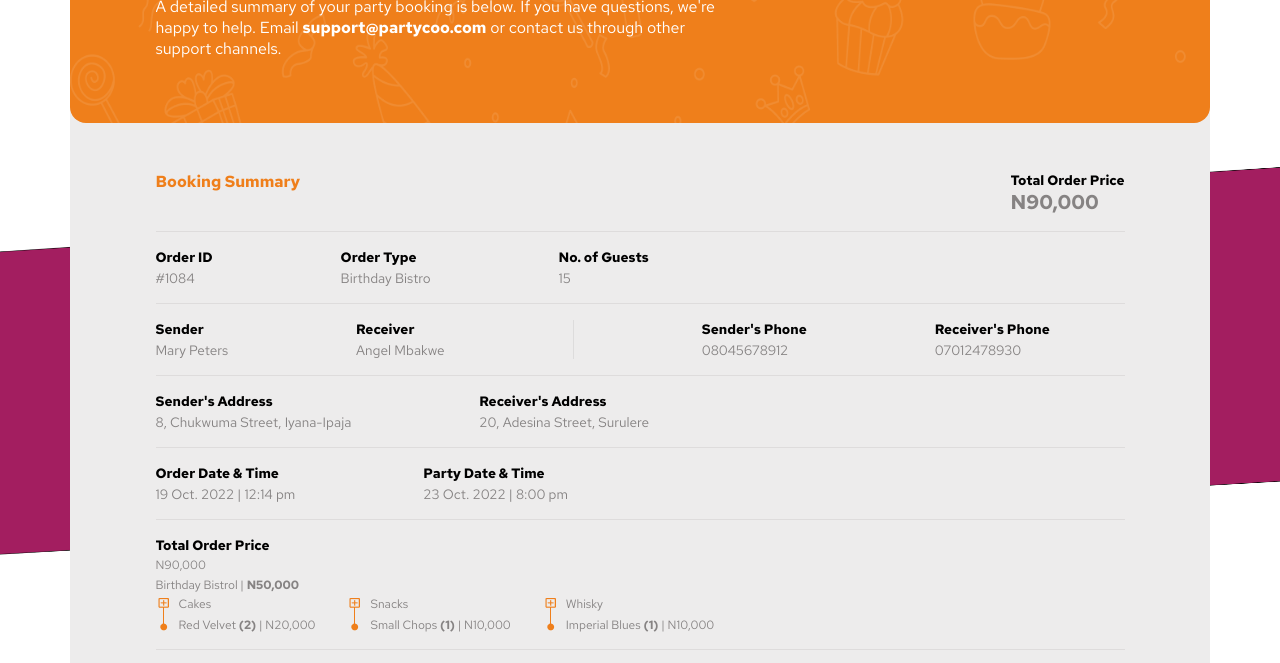
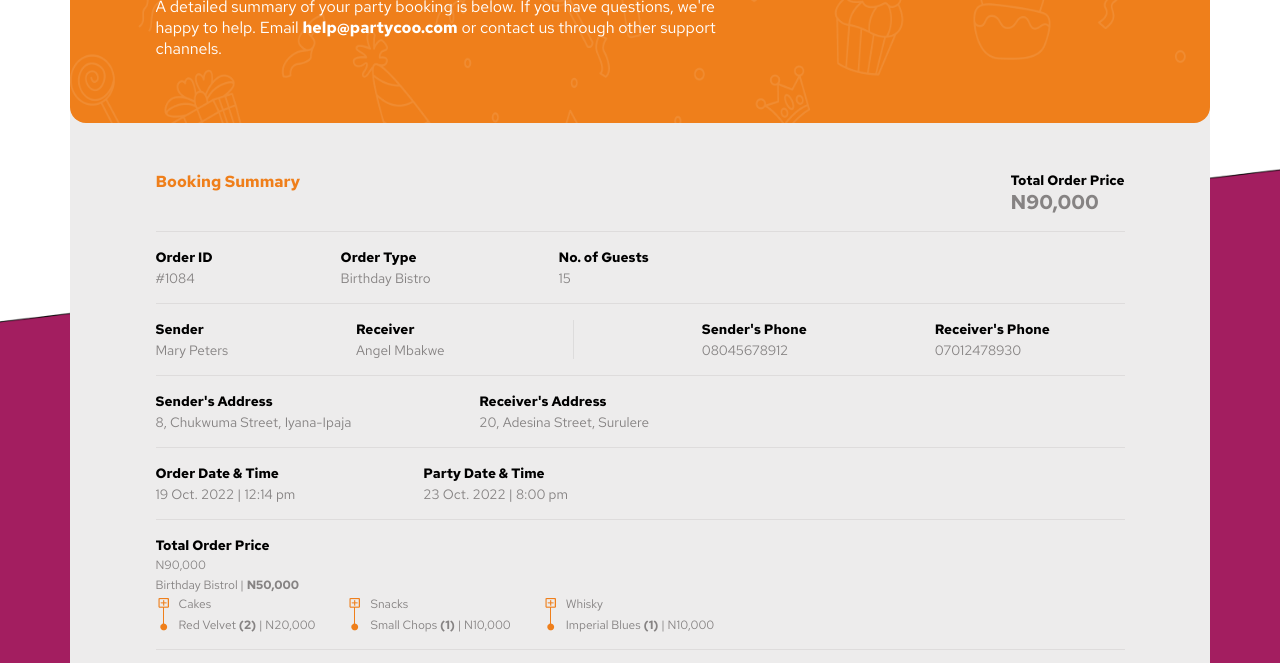
Before and after one commit to joshua-emmanuel/partycoo-email-template, a plain HTML site: page index.html in a window 1280 px wide. Shown: the part 402-1065 px from the top of the page. Drawn offline with Linux system fonts and the light colour scheme.

Commit message:
adjusted background image size and position

```diff
--- a/index.html
+++ b/index.html
@@ -42,22 +42,12 @@
         font-size: 12px;
         background-image: url("images/ribbon-background.png");
         background-repeat: no-repeat;
-        background-size: 3000px 200px;
-        background-position: center 40%;
-      } @media (min-width: 768px) {
+        background-size: contain;
+        background-position: center 80%;
+      }@media (min-width: 1150px) {
         body {
-          background-size: 3000px 350px;
-          background-position: center;
-        }
-      } @media (min-width: 992px) {
-        body {
-          background-size: 3000px 400px;
-          background-position: center;
-        }
-      } @media (min-width: 1200px) {
-        body {
-          background-size: 3000px 500px;
-          background-position: center;
+          background-size: 3000px 900px;
+          background-position: center 75%;
         }
       }
 
@@ -459,7 +449,7 @@
             <div class="wrapper">
               <h1>.thank you</h1>
               <p>for booking your party with us <span>Mary</span></p>
-              <p>A detailed summary of your party booking is below. If you have questions, we're happy to help. Email <a href="mailto:support@partycoo.com">support@partycoo.com</a> or contact us through other support channels.</p>
+              <p>A detailed summary of your party booking is below. If you have questions, we're happy to help. Email <a href="mailto:help@partycoo.com">help@partycoo.com</a> or contact us through other support channels.</p>
             </div>
           </header>
           <section class="booking-summary">
@@ -590,7 +580,7 @@
           <section class="contact-section">
             <h2>Need Help?</h2>
             <p class="text-muted">For any further infos, please click on the link below to contact our amazing client support</p>
-            <a href="mailto:support@partycoo.com" class="btn">Contact Us</a>
+            <a href="mailto:help@partycoo.com" class="btn">Contact Us</a>
           </section>
         </section>
       </div>
```
